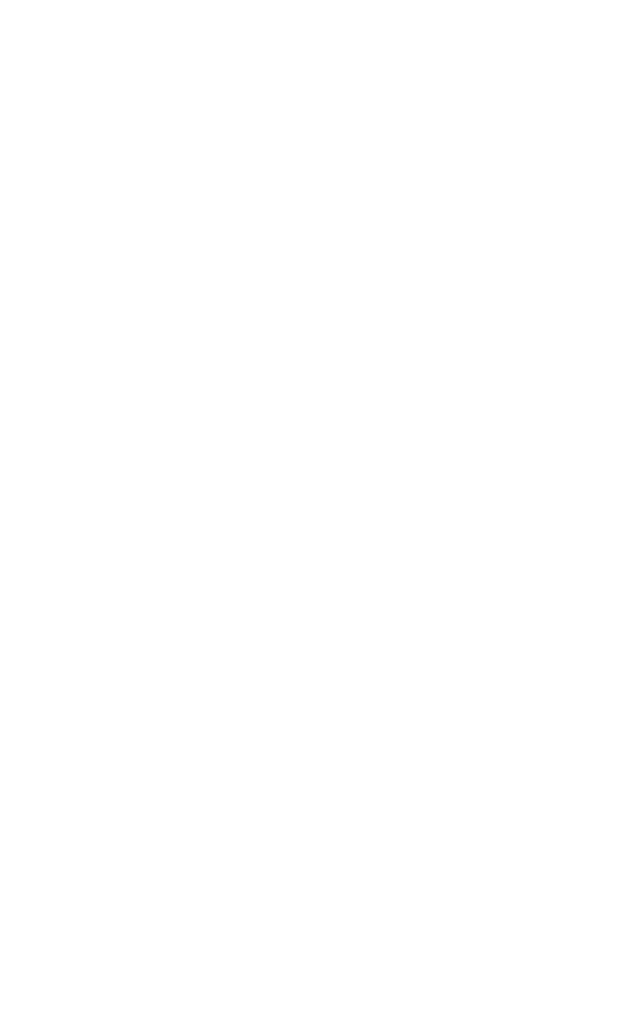
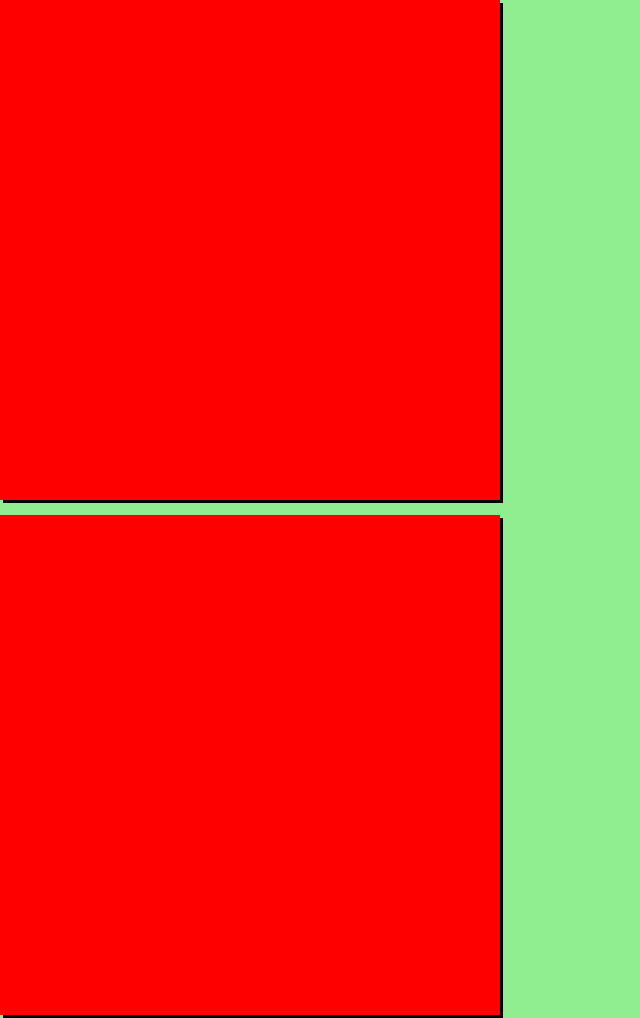
Before and after one commit to stefanoriccio1/htmlcss-airbnb, a plain HTML site: page index.html in a window 1280 px wide. Shown: the top 1018 px of the page, without its empty margins (0-640 px from the left). Before the commit the page ends 800 px from the top, so only its background shows below. Drawn offline with Linux system fonts and the light colour scheme.

Commit message:
Definito contorno dei box
prima bozza di impaginazione, aggiunta la shadow-box

```diff
--- a/css/style.css
+++ b/css/style.css
@@ -3,3 +3,17 @@
   padding: 0;
   box-sizing: border-box;
 }
+/* container */
+.container{
+  background-color: lightgreen;
+}
+/* box */
+.box{
+  background-color: red;
+  height: 500px;
+  width: 500px;
+  border: 2px;
+  padding: 10px;
+  box-shadow: 3px 3px black;
+  margin-bottom: 15px;
+}
--- a/index.html
+++ b/index.html
@@ -3,9 +3,20 @@
   <head>
     <link rel="stylesheet" href="css/style.css">
     <meta charset="utf-8">
-    <title></title>
+    <title>Airbnb</title>
   </head>
   <body>
+    <main class="container">
+      <div class="box paris">
+
+      </div>
+      <div class="box london">
+
+      </div>
+      <div class="box budapest">
+
+      </div>
+    </main>
 
   </body>
 </html>
```
Also changed, not shown: img/budapest.jpg (added), img/parigi.jpg (added), img/venezia.jpg (added).
